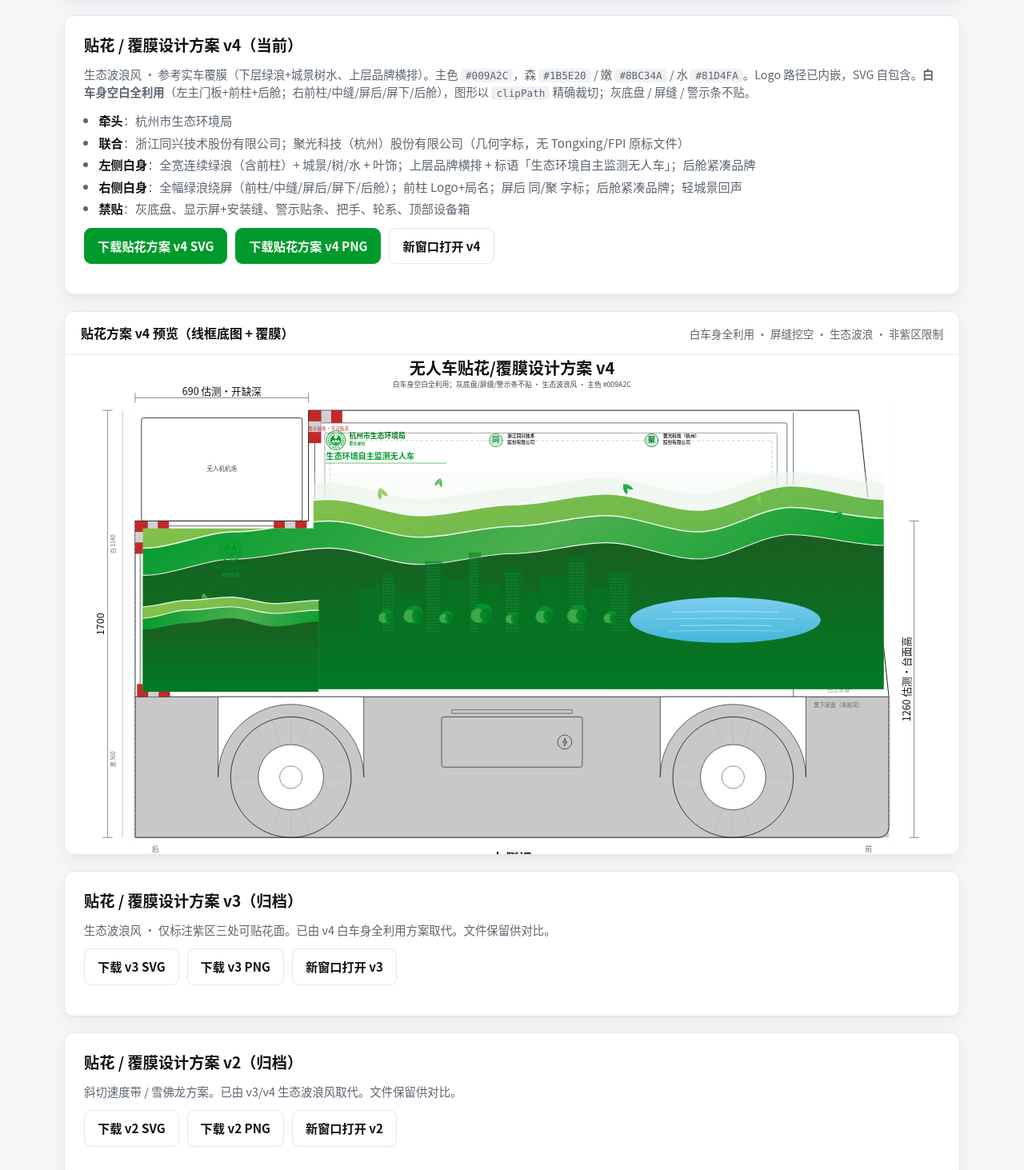
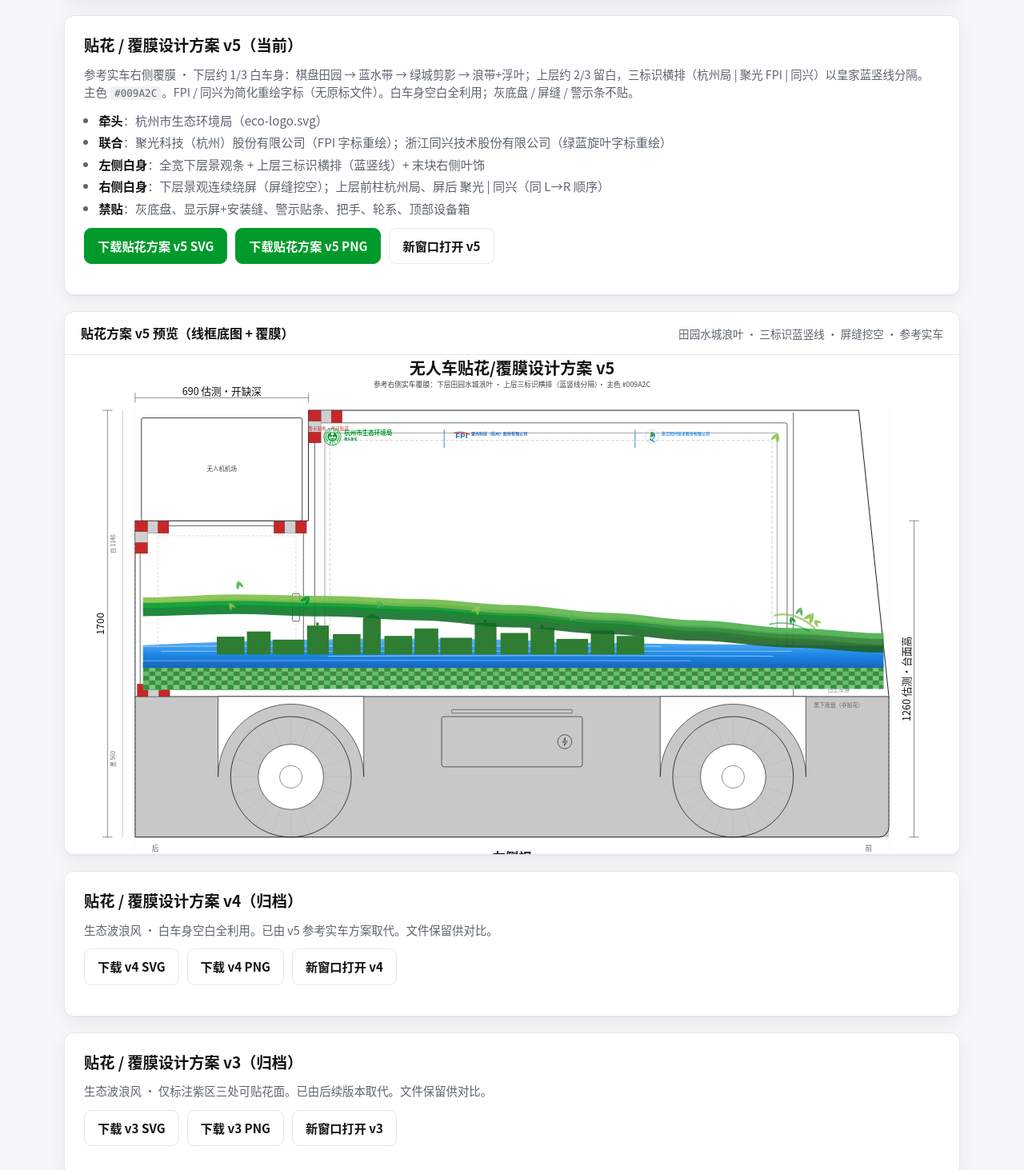
Before and after one commit to kqwqk/vehicle-wireframe-3view, a plain HTML site: page index.html in a window 1280 px wide. Shown: the part 1206-2669 px from the top of the page at 80% size. Drawn offline with Linux system fonts and the light colour scheme.

Commit message:
Add wrap design v5 matching reference landscape + three-logo row
Lower white-body third: checker field → blue water → city silhouette →
wavy green ribbons + leaves. Upper: Hangzhou eco | FPI (recreated) |
Tongxing (recreated) with royal-blue dividers; right adapts around screen.

```diff
--- a/index.html
+++ b/index.html
@@ -3,15 +3,15 @@
 <head>
   <meta charset="UTF-8" />
   <meta name="viewport" content="width=device-width, initial-scale=1" />
-  <title>无人车左右侧视线框 · 贴花方案 v4</title>
-  <meta name="description" content="箱型无人道路测试车工程左侧视+右侧视线框与贴花/覆膜设计方案 v4（生态波浪风，白车身空白全利用）— 长3.0m 高1.7m 宽1.1m" />
+  <title>无人车左右侧视线框 · 贴花方案 v5</title>
+  <meta name="description" content="箱型无人道路测试车工程左侧视+右侧视线框与贴花/覆膜设计方案 v5（参考实车：下层田园水城浪叶、上层三标识横排）— 长3.0m 高1.7m 宽1.1m" />
   <link rel="stylesheet" href="styles.css" />
 </head>
 <body>
   <header class="site-header">
     <div class="wrap">
       <h1>无人车左右侧视线框 · 贴花方案</h1>
-      <p class="sub">箱型无人道路测试车 · 测 C·L90300 · 工程正交视图 + 科技环保覆膜设计 <strong>v4</strong>（生态波浪 · 白车身空白全利用）</p>
+      <p class="sub">箱型无人道路测试车 · 测 C·L90300 · 工程正交视图 + 科技环保覆膜设计 <strong>v5</strong>（参考实车右侧覆膜 · 田园水城浪叶 + 三标识）</p>
     </div>
   </header>
 
@@ -45,35 +45,45 @@
     </section>
 
     <section class="meta card wrap-design">
-      <h2 class="section-title">贴花 / 覆膜设计方案 v4（当前）</h2>
-      <p class="note wrap-intro">生态波浪风 · 参考实车覆膜（下层绿浪+城景树水、上层品牌横排）。主色 <code>#009A2C</code>，森 <code>#1B5E20</code> / 嫩 <code>#8BC34A</code> / 水 <code>#81D4FA</code>。Logo 路径已内嵌，SVG 自包含。<strong>白车身空白全利用</strong>（左主门板+前柱+后舱；右前柱/中缝/屏后/屏下/后舱），图形以 <code>clipPath</code> 精确裁切；灰底盘 / 屏缝 / 警示条不贴。</p>
+      <h2 class="section-title">贴花 / 覆膜设计方案 v5（当前）</h2>
+      <p class="note wrap-intro">参考实车右侧覆膜 · 下层约 1/3 白车身：棋盘田园 → 蓝水带 → 绿城剪影 → 浪带+浮叶；上层约 2/3 留白，三标识横排（杭州局 | 聚光 FPI | 同兴）以皇家蓝竖线分隔。主色 <code>#009A2C</code>。FPI / 同兴为简化重绘字标（无原标文件）。白车身空白全利用；灰底盘 / 屏缝 / 警示条不贴。</p>
       <ul class="legend">
-        <li><strong>牵头</strong>：杭州市生态环境局</li>
-        <li><strong>联合</strong>：浙江同兴技术股份有限公司；聚光科技（杭州）股份有限公司（几何字标，无 Tongxing/FPI 原标文件）</li>
-        <li><strong>左侧白身</strong>：全宽连续绿浪（含前柱）+ 城景/树/水 + 叶饰；上层品牌横排 + 标语「生态环境自主监测无人车」；后舱紧凑品牌</li>
-        <li><strong>右侧白身</strong>：全幅绿浪绕屏（前柱/中缝/屏后/屏下/后舱）；前柱 Logo+局名；屏后 同/聚 字标；后舱紧凑品牌；轻城景回声</li>
+        <li><strong>牵头</strong>：杭州市生态环境局（eco-logo.svg）</li>
+        <li><strong>联合</strong>：聚光科技（杭州）股份有限公司（FPI 字标重绘）；浙江同兴技术股份有限公司（绿蓝旋叶字标重绘）</li>
+        <li><strong>左侧白身</strong>：全宽下层景观条 + 上层三标识横排（蓝竖线）+ 末块右侧叶饰</li>
+        <li><strong>右侧白身</strong>：下层景观连续绕屏（屏缝挖空）；上层前柱杭州局、屏后 聚光 | 同兴（同 L→R 顺序）</li>
         <li><strong>禁贴</strong>：灰底盘、显示屏+安装缝、警示贴条、把手、轮系、顶部设备箱</li>
       </ul>
       <div class="actions">
-        <a class="btn eco" href="wrap-design-v4.svg" download="无人车贴花设计方案-v4.svg">下载贴花方案 v4 SVG</a>
-        <a class="btn eco" href="wrap-design-v4.png" download="无人车贴花设计方案-v4.png">下载贴花方案 v4 PNG</a>
-        <a class="btn ghost" href="wrap-design-v4.svg" target="_blank" rel="noopener">新窗口打开 v4</a>
+        <a class="btn eco" href="wrap-design-v5.svg" download="无人车贴花设计方案-v5.svg">下载贴花方案 v5 SVG</a>
+        <a class="btn eco" href="wrap-design-v5.png" download="无人车贴花设计方案-v5.png">下载贴花方案 v5 PNG</a>
+        <a class="btn ghost" href="wrap-design-v5.svg" target="_blank" rel="noopener">新窗口打开 v5</a>
       </div>
     </section>
 
     <section class="viewer card">
       <div class="viewer-toolbar">
-        <span>贴花方案 v4 预览（线框底图 + 覆膜）</span>
-        <span class="hint">白车身全利用 · 屏缝挖空 · 生态波浪 · 非紫区限制</span>
+        <span>贴花方案 v5 预览（线框底图 + 覆膜）</span>
+        <span class="hint">田园水城浪叶 · 三标识蓝竖线 · 屏缝挖空 · 参考实车</span>
       </div>
       <div class="svg-frame">
-        <img src="wrap-design-v4.svg" alt="无人车贴花覆膜设计方案 v4：白车身空白全利用生态波浪风" width="3560" height="4160" />
+        <img src="wrap-design-v5.svg" alt="无人车贴花覆膜设计方案 v5：参考实车田园水城浪叶与三标识横排" width="3560" height="4160" />
+      </div>
+    </section>
+
+    <section class="meta card wrap-design">
+      <h2 class="section-title">贴花 / 覆膜设计方案 v4（归档）</h2>
+      <p class="note wrap-intro">生态波浪风 · 白车身空白全利用。已由 v5 参考实车方案取代。文件保留供对比。</p>
+      <div class="actions">
+        <a class="btn ghost" href="wrap-design-v4.svg" download="无人车贴花设计方案-v4.svg">下载 v4 SVG</a>
+        <a class="btn ghost" href="wrap-design-v4.png" download="无人车贴花设计方案-v4.png">下载 v4 PNG</a>
+        <a class="btn ghost" href="wrap-design-v4.svg" target="_blank" rel="noopener">新窗口打开 v4</a>
       </div>
     </section>
 
     <section class="meta card wrap-design">
       <h2 class="section-title">贴花 / 覆膜设计方案 v3（归档）</h2>
-      <p class="note wrap-intro">生态波浪风 · 仅标注紫区三处可贴花面。已由 v4 白车身全利用方案取代。文件保留供对比。</p>
+      <p class="note wrap-intro">生态波浪风 · 仅标注紫区三处可贴花面。已由后续版本取代。文件保留供对比。</p>
       <div class="actions">
         <a class="btn ghost" href="wrap-design-v3.svg" download="无人车贴花设计方案-v3.svg">下载 v3 SVG</a>
         <a class="btn ghost" href="wrap-design-v3.png" download="无人车贴花设计方案-v3.png">下载 v3 PNG</a>
@@ -83,7 +93,7 @@
 
     <section class="meta card wrap-design">
       <h2 class="section-title">贴花 / 覆膜设计方案 v2（归档）</h2>
-      <p class="note wrap-intro">斜切速度带 / 雪佛龙方案。已由 v3/v4 生态波浪风取代。文件保留供对比。</p>
+      <p class="note wrap-intro">斜切速度带 / 雪佛龙方案。已由后续生态覆膜方案取代。文件保留供对比。</p>
       <div class="actions">
         <a class="btn ghost" href="wrap-design-v2.svg" download="无人车贴花设计方案-v2.svg">下载 v2 SVG</a>
         <a class="btn ghost" href="wrap-design-v2.png" download="无人车贴花设计方案-v2.png">下载 v2 PNG</a>
@@ -104,17 +114,17 @@
     <section class="card tips">
       <h2>贴花说明</h2>
       <ol>
-        <li><strong>v4 可贴花面</strong>：左右侧视全部白车上身空白（含前柱、主门板、屏周残留、后舱立面）。车头白面浪尖可随侧视白身延伸，无单独前视。</li>
+        <li><strong>v5 可贴花面</strong>：左右侧视全部白车上身空白（含前柱、主门板、屏周残留、后舱立面）。车头白面可随侧视白身延伸，无单独前视。</li>
         <li>不可贴花：<strong>灰填充黑下底盘</strong>、<strong>右侧显示屏+安装缝</strong>、<strong>红银警示贴条（仅后缘，车头无）</strong>、门把手、充电口、传感器、轮拱、顶部设备箱。</li>
         <li>斜切在车头（≈6°/内收120 mm）；后缘垂直 + L 开缺（深≈690 mm，台面高≈1260 mm，据紫线实测）；设备箱嵌于凹台内。屏幕/贴条为照片估测，现场复核为准。</li>
-        <li>方案 v4 采用重叠有机绿浪（森→中→嫩 + 白丝带）、浪内城景/树/水与叶饰，上层品牌横排；右侧以多矩形 <code>clipPath</code> 绕开屏缝；无软圆角「卡片」、无 v2 斜切雪佛龙。</li>
+        <li>方案 v5 对齐参考实车：下层田园棋盘→蓝水→绿城剪影→浪带+叶；上层杭州局 | 聚光(FPI) | 同兴，皇家蓝竖线分隔；右侧以多矩形 <code>clipPath</code> 绕开屏缝；FPI/同兴为简化重绘。</li>
       </ol>
     </section>
   </main>
 
   <footer class="site-footer">
     <div class="wrap">
-      <span>静态部署 · 无构建步骤 · 可直接上传至 Vercel · 当前方案 v4</span>
+      <span>静态部署 · 无构建步骤 · 可直接上传至 Vercel · 当前方案 v5</span>
     </div>
   </footer>
 </body>
```
Also changed, not shown: wrap-design-v5.png (added), wrap-design-v5.svg (added).
